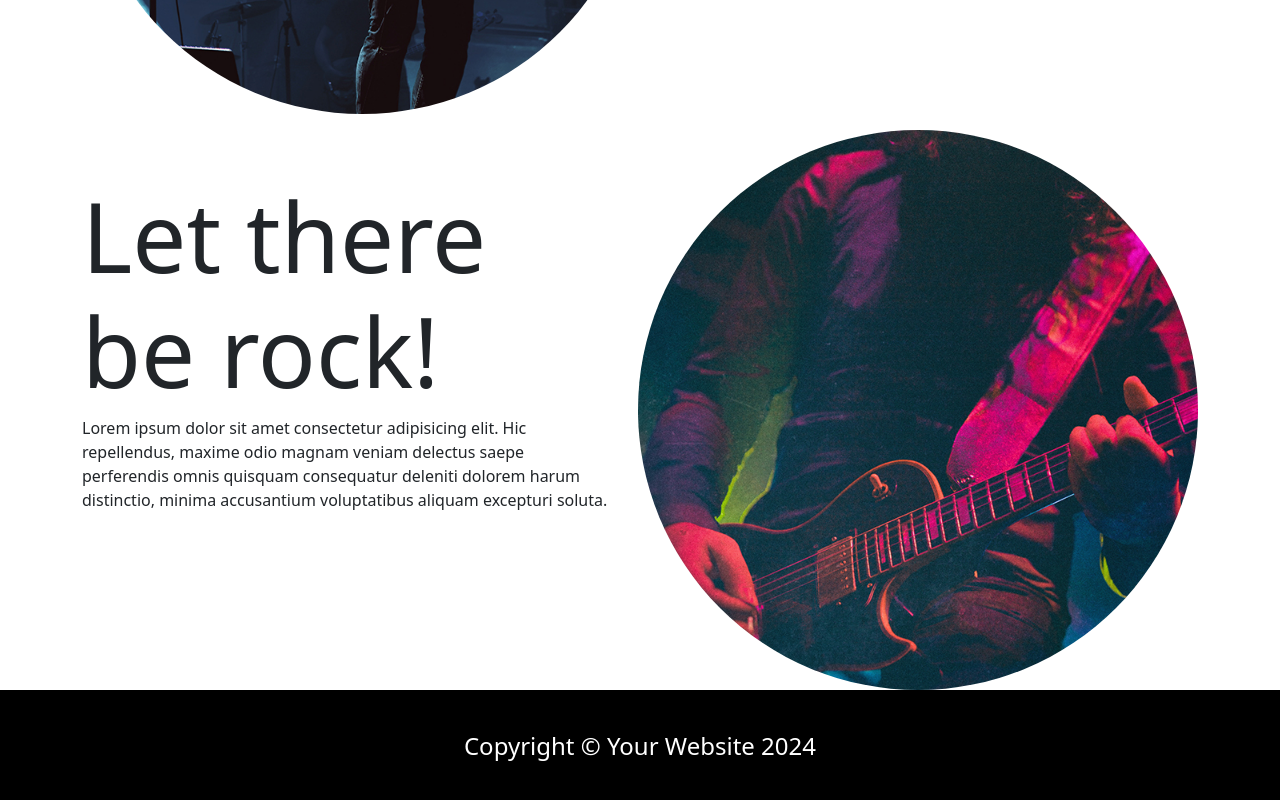
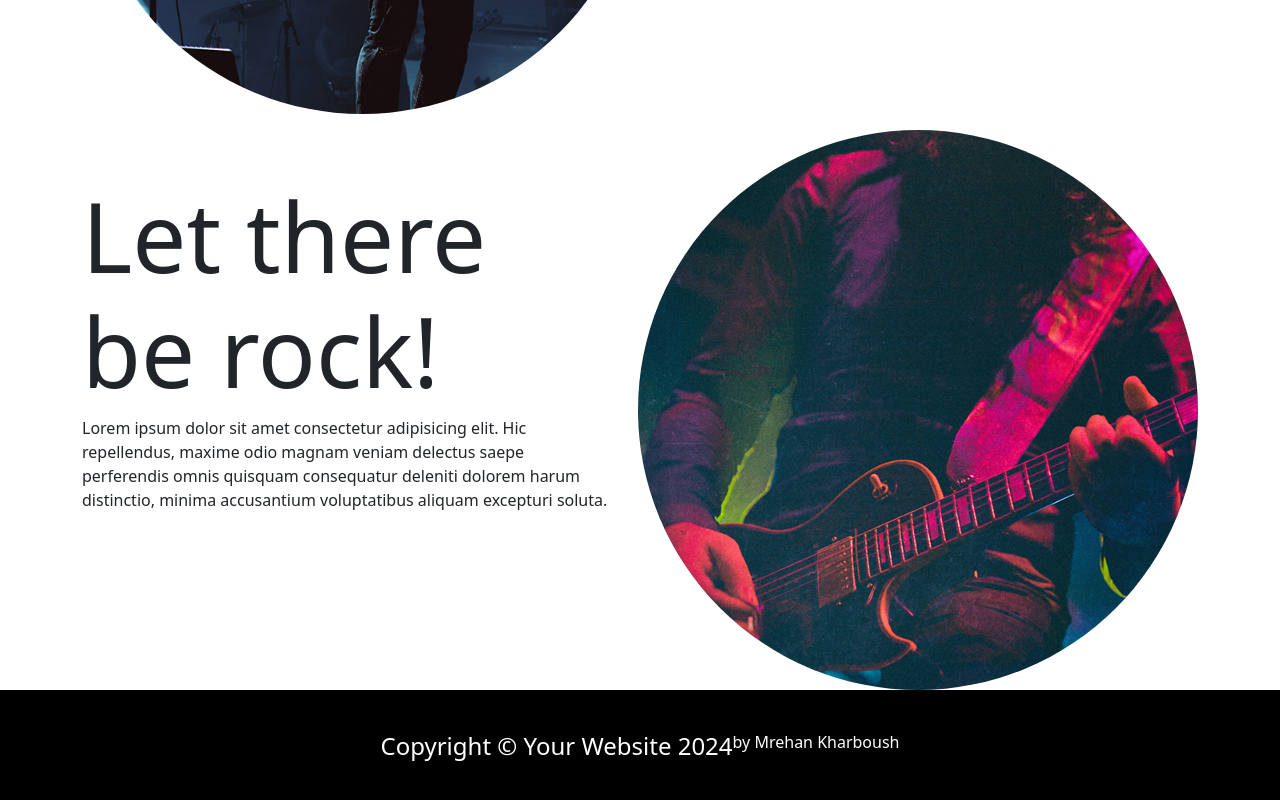
Before and after one commit to merhankarboush/bootstrap, a plain HTML site: page index.html in a window 1280 px wide. Shown: the part 1870-2670 px from the top of the page. Drawn offline with Linux system fonts and the light colour scheme.

Commit message:
edit home page

```diff
--- a/index.html
+++ b/index.html
@@ -91,6 +91,7 @@
   <!--end about-->
   <div class="footer d-flex justify-content-center align-items-center text-center">
     <h2>Copyright © Your Website 2024</h2>
+    <p>by Mrehan Kharboush</p>
 
   </div>
 
```
